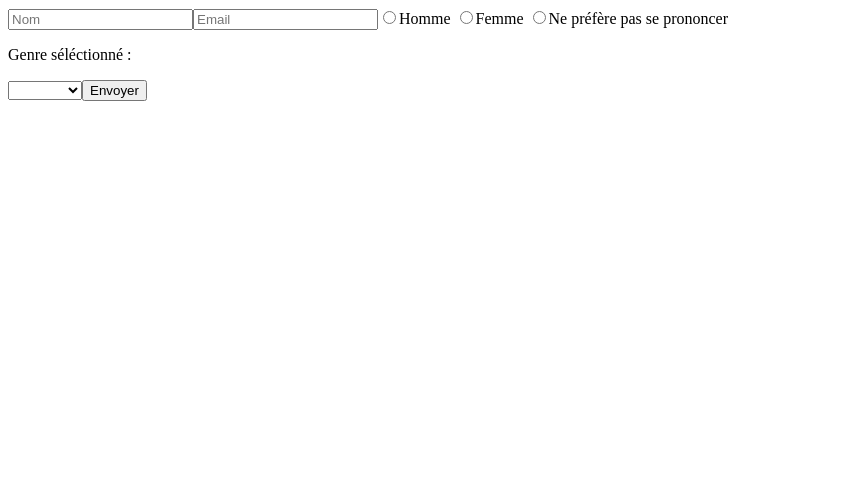
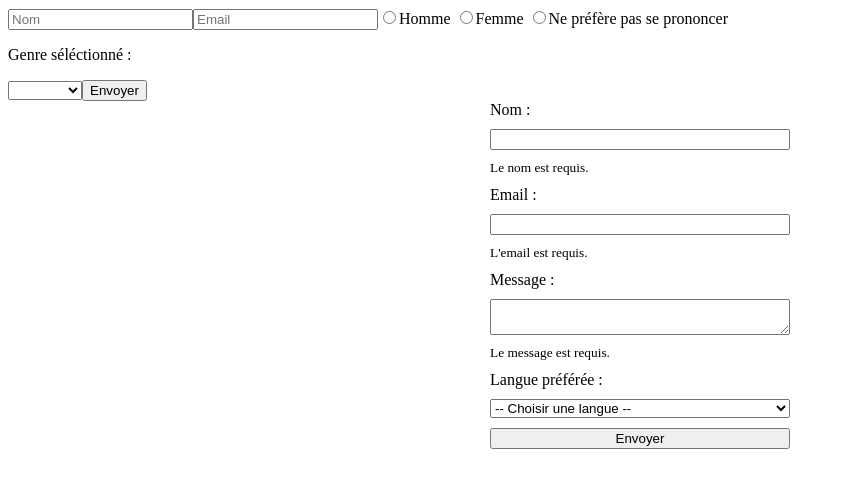
Before and after one commit to ClementHamonDev/Formation-Angular-Juin, an Angular app in the folder formation-angular/: page / in a window 1280 px wide. Shown: the top 488 px of the page, without its empty margins (0-845 px from the left). Built offline with nearby package versions, Linux system fonts and the light colour scheme.

Commit message:
correction formulaire ngmodel

```diff
--- a/formation-angular/src/app/app.component.html
+++ b/formation-angular/src/app/app.component.html
@@ -97,3 +97,5 @@
     </select>
     <button type="submit">Envoyer</button>
 </form>
+
+<app-contact-form></app-contact-form>
--- /dev/null
+++ b/formation-angular/src/components/exercice-8/contact-form/contact-form.component.css
@@ -0,0 +1,7 @@
+.contact-form{
+    display: flex;
+    flex-direction: column;
+    width: 300px;
+    margin: auto;
+    row-gap: 10px;
+}
--- /dev/null
+++ b/formation-angular/src/components/exercice-8/contact-form/contact-form.component.html
@@ -0,0 +1,49 @@
+<form (ngSubmit)="submitForm()" class="contact-form">
+
+    <label>Nom :</label>
+    <input type="text" name="name" required minlength="3" [(ngModel)]="formData.name" #name="ngModel" />
+    @if(name.invalid){
+        @if (name.errors?.['required']) {
+            <small>Le nom est requis.</small>
+        }
+        @if (name.errors?.['minlength']){
+            <small>Minimum 3 caractères.</small>
+        }
+    }
+
+    <label>Email :</label>
+    <input type="email" name="email" required email [(ngModel)]="formData.email" #email="ngModel" />
+    @if (email.invalid) {
+        @if (email.errors?.['required']) {
+            <small>L'email est requis.</small>
+        }
+        @if (email.errors?.['email']) {
+            <small>Format d'email invalide.</small>
+        }
+    }
+
+    <label>Message :</label>
+    <textarea name="message" required minlength="10" [(ngModel)]="formData.message" #message="ngModel"></textarea>
+    @if (message.invalid) {
+        @if (message.errors?.['required']) {
+            <small>Le message est requis.</small>
+        }
+        @if (message.errors?.['minlength']) {
+            <small>Minimum 10 caractères.</small>
+        }
+    }
+
+    <label>Langue préférée :</label>
+    <select name="language" required [(ngModel)]="formData.language">
+        <option value="">-- Choisir une langue --</option>
+        <option value="fr">Français</option>
+        <option value="en">Anglais</option>
+        <option value="es">Espagnol</option>
+    </select>
+
+    <button type="submit">Envoyer</button>
+</form>
+
+@if (submitted) {
+    <p>Formulaire envoyé avec succès !</p>
+}
--- /dev/null
+++ b/formation-angular/src/components/exercice-8/contact-form/contact-form.component.ts
@@ -0,0 +1,26 @@
+import { Component } from '@angular/core';
+import { FormsModule } from '@angular/forms';
+import { CommonModule } from '@angular/common';
+
+@Component({
+  standalone: true,
+  selector: 'app-contact-form',
+  imports: [CommonModule, FormsModule],
+  templateUrl: './contact-form.component.html',
+  styleUrls: ['./contact-form.component.css']
+})
+export class ContactFormComponent {
+  submitted = false;
+
+  formData = {
+    name: '',
+    email: '',
+    message: '',
+    language: ''
+  };
+
+  submitForm() {
+    this.submitted = true;
+    console.log('Formulaire soumis :', this.formData);
+  }
+}
```
Also changed, not shown: formation-angular/src/app/app.component.ts (+2 -22 lines), 1 other file (tests, documents, lock files or other folders).
